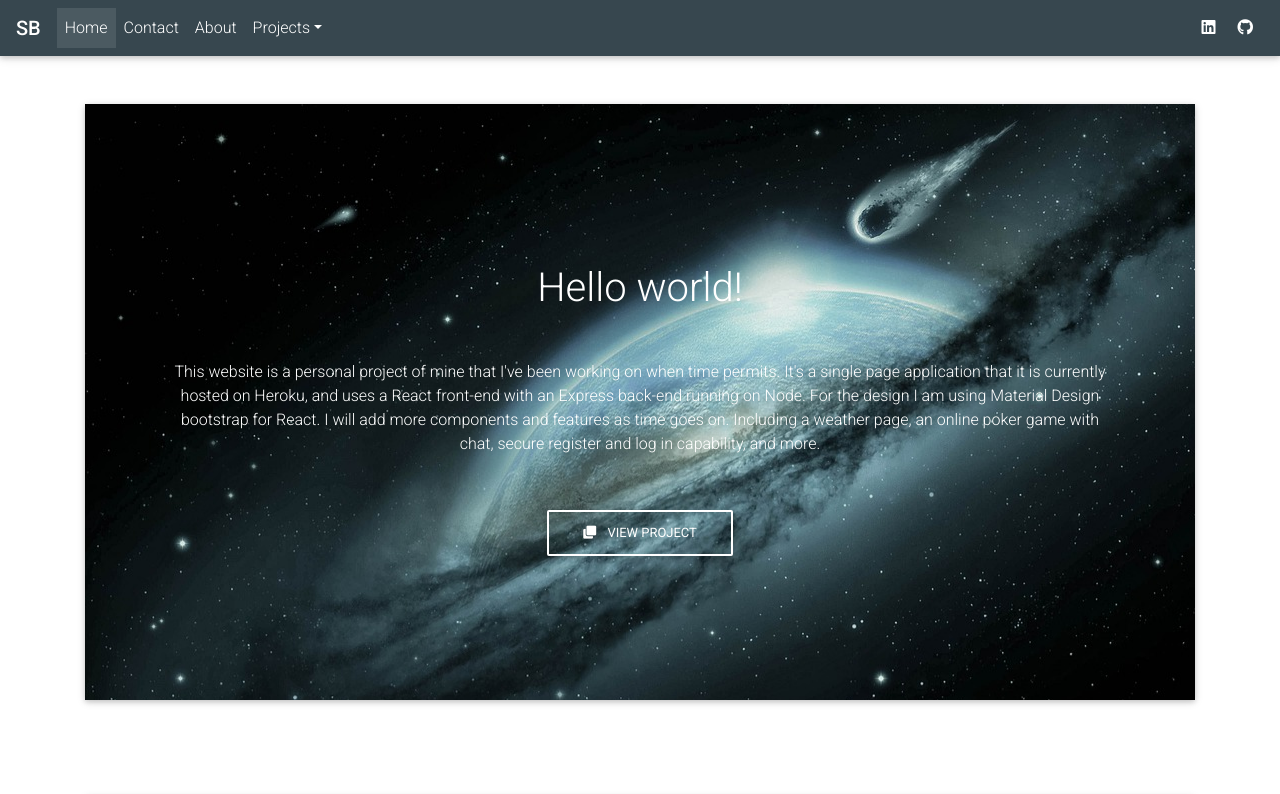
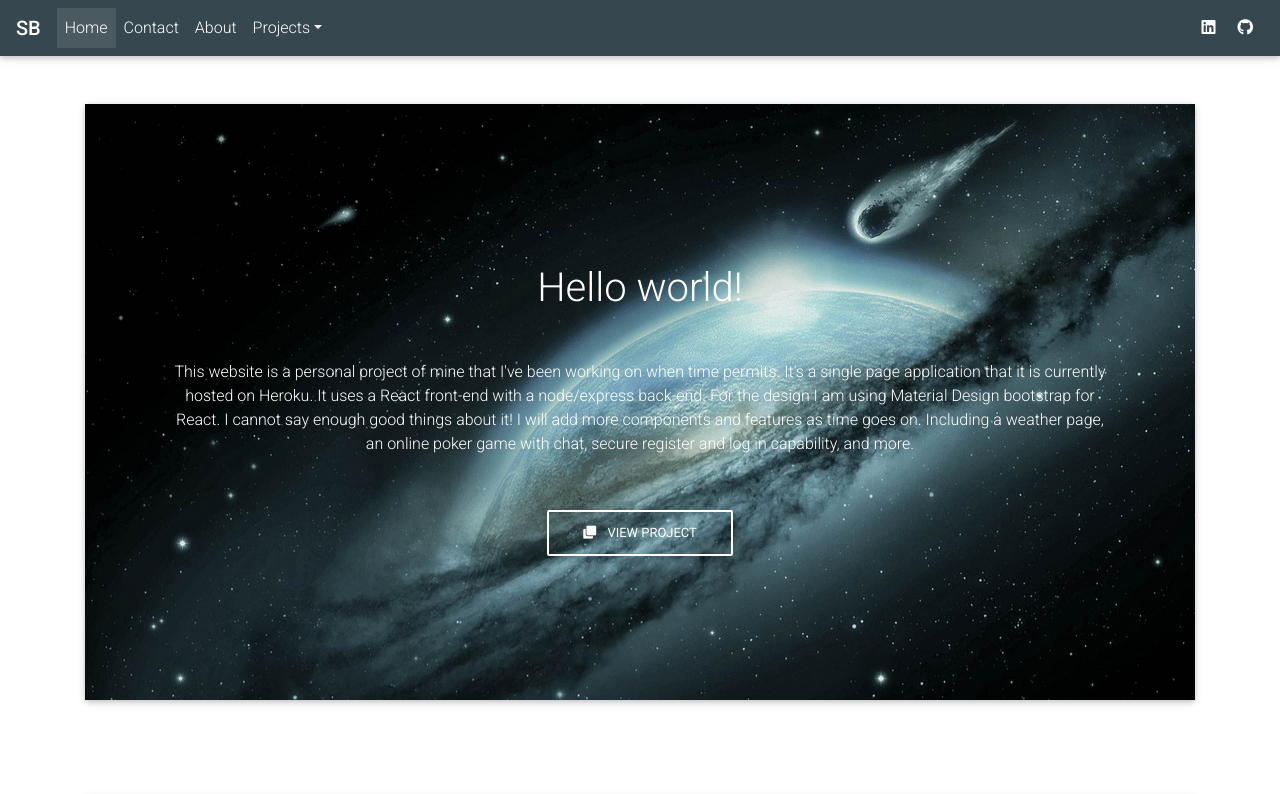
Before and after one commit to Lee7b/sbappold, a React (Create React App) app in the folder client/: page / in a window 1280 px wide. Shown: the top 794 px of the page. Built offline with nearby package versions, Linux system fonts and the light colour scheme.

Commit message:
trying new email

```diff
--- a/client/src/Pages/Home.js
+++ b/client/src/Pages/Home.js
@@ -14,9 +14,9 @@ class Home extends React.Component {
                     <MDBCol className="py-5">
                         <MDBCardTitle className="h1-responsive pt-3 m-5 font-bold">Hello world!</MDBCardTitle>
                         <p className="mx-5 mb-5">
-                            This website is a personal project of mine that I've been working on when time permits. It's a single page application that it is currently hosted on Heroku, and uses a React front-end
-                            with an Express back-end running on Node. For the design I am using Material Design
-                            bootstrap for React.
+                            This website is a personal project of mine that I've been working on when time permits. It's a single page application that it is currently hosted on Heroku. It uses a React front-end
+                            with a node/express back-end. For the design I am using Material Design
+                            bootstrap for React. I cannot say enough good things about it!
                             I will add more components and features as time goes on. Including a weather page, an online poker game with chat, secure register and log in capability,
                             and more.
                         </p>
```
